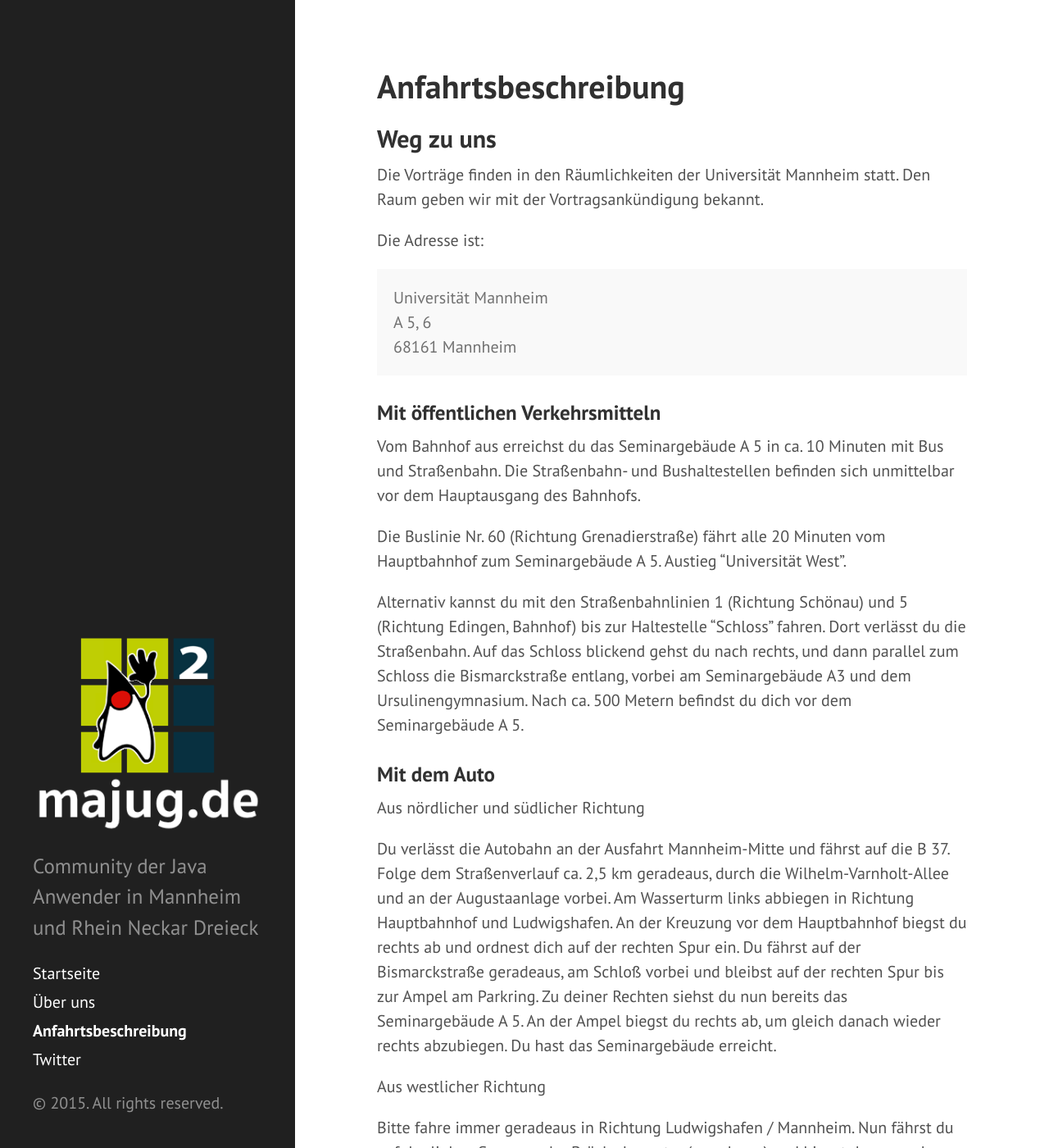
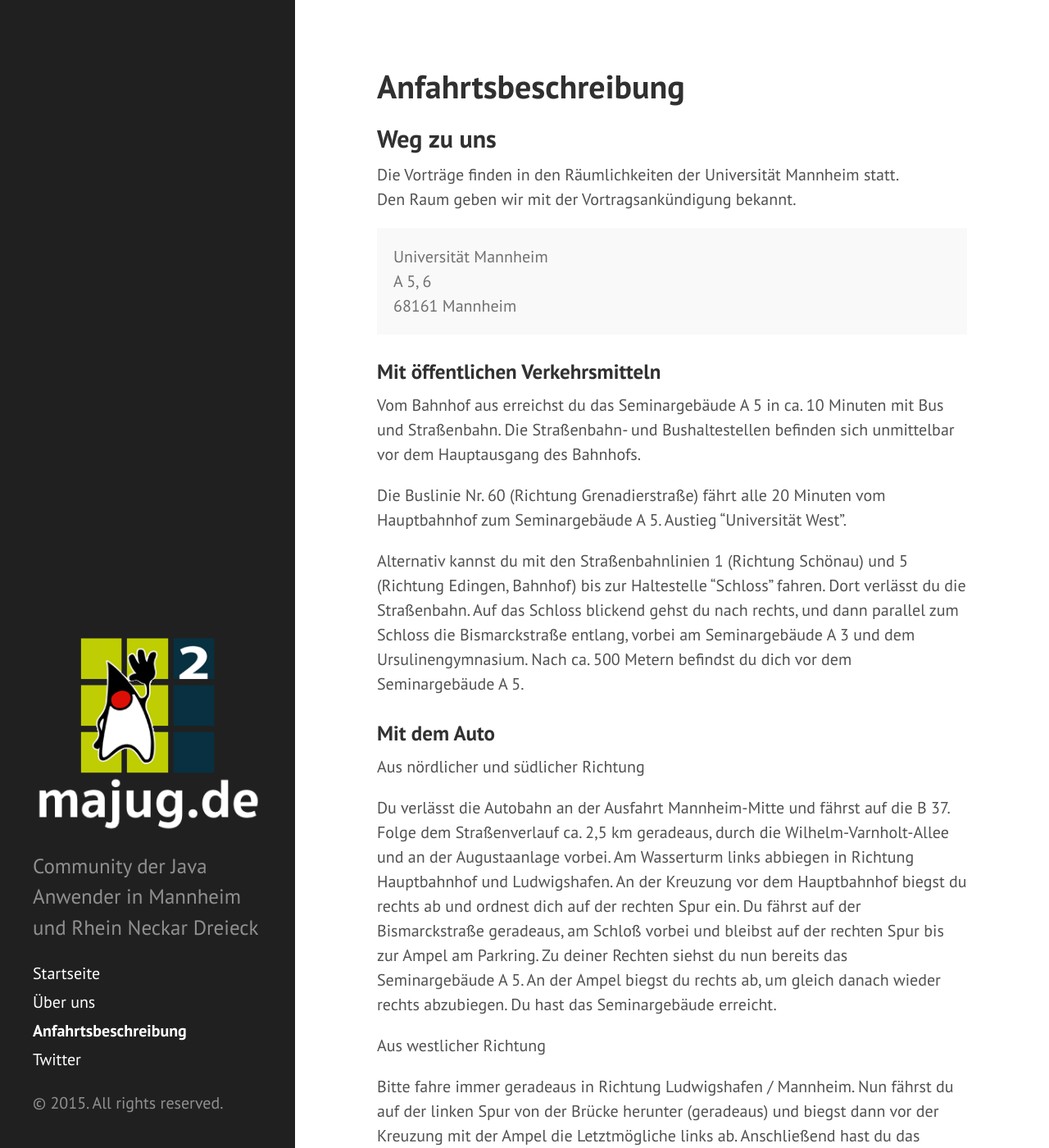
Before and after one commit to majug/majug.github.io, a Jekyll site: the page built from getting-there.md, in a window 1280 px wide and 1400 px high. Shown: the whole window at 82% size. Built offline with Jekyll 4.4.1, drawn with Linux system fonts in a browser that asks for light colours; Markdown is read by kramdown in place of the engine named in the settings.

Commit message:
getting there

```diff
--- a/getting-there.md
+++ b/getting-there.md
@@ -5,9 +5,8 @@ title: Anfahrtsbeschreibung
 
 ## Weg zu uns
 
-Die Vorträge finden in den Räumlichkeiten der Universität Mannheim statt. Den Raum geben wir mit der Vortragsankündigung bekannt.
-
-Die Adresse ist:
+Die Vorträge finden in den Räumlichkeiten der Universität Mannheim statt.<br />
+Den Raum geben wir mit der Vortragsankündigung bekannt.
 
 <p class="message">
   Universität Mannheim<br />
@@ -21,7 +20,7 @@ Vom Bahnhof aus erreichst du das Seminargebäude A 5 in ca. 10 Minuten mit Bus u
 
 Die Buslinie Nr. 60 (Richtung Grenadierstraße) fährt alle 20 Minuten vom Hauptbahnhof zum Seminargebäude A 5. Austieg "Universität West".
 
-Alternativ kannst du mit den Straßenbahnlinien 1 (Richtung Schönau) und 5 (Richtung Edingen, Bahnhof) bis zur Haltestelle "Schloss" fahren. Dort verlässt du die Straßenbahn. Auf das Schloss blickend gehst du nach rechts, und dann parallel zum Schloss die Bismarckstraße entlang, vorbei am Seminargebäude A3 und dem Ursulinengymnasium. Nach ca. 500 Metern befindst du dich vor dem Seminargebäude A 5.
+Alternativ kannst du mit den Straßenbahnlinien 1 (Richtung Schönau) und 5 (Richtung Edingen, Bahnhof) bis zur Haltestelle "Schloss" fahren. Dort verlässt du die Straßenbahn. Auf das Schloss blickend gehst du nach rechts, und dann parallel zum Schloss die Bismarckstraße entlang, vorbei am Seminargebäude A 3 und dem Ursulinengymnasium. Nach ca. 500 Metern befindst du dich vor dem Seminargebäude A 5.
 
 ### Mit dem Auto
 
```
